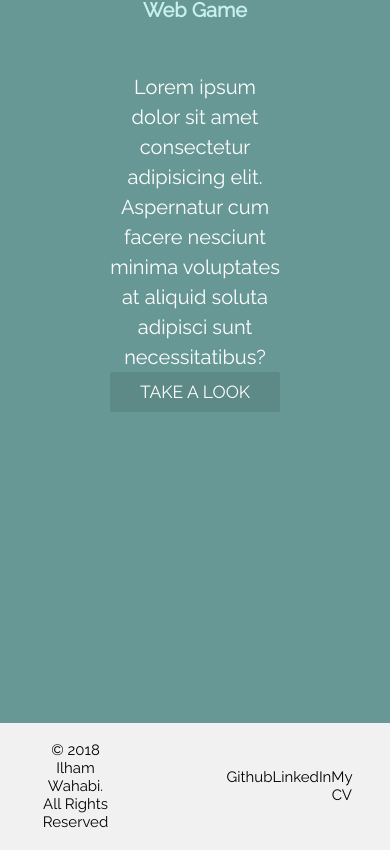
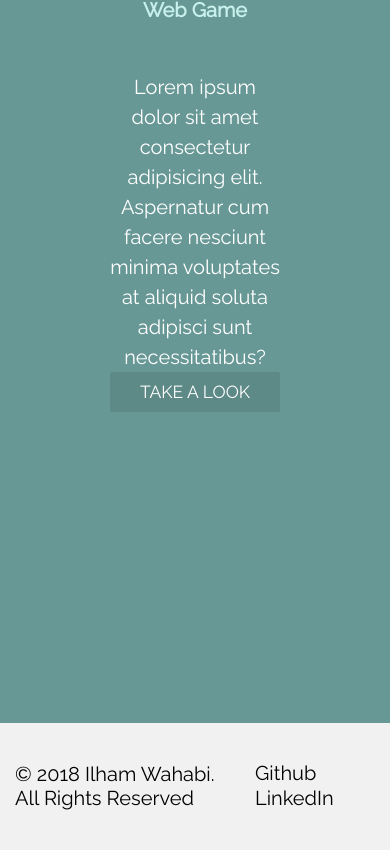
Before and after one commit to ilhamwahabi/portfolio, a React (Create React App) app: page / in a window 390 px wide. Shown: the part 1809-2659 px from the top of the page. Built offline with nearby package versions, Linux system fonts and the light colour scheme.

Commit message:
Responsive footer

```diff
--- a/src/components/Desc/Desc.css
+++ b/src/components/Desc/Desc.css
@@ -20,11 +20,18 @@ section.desc {
 
 @media (max-width: 480px) {
   .desc__title {
-    font-size: 2.5rem;
+    font-size: 3rem;
     margin-bottom: 3rem;
   }
 
   .desc__subtitle {
     width: 75%;
+    font-size: 1.75rem;
   }
 }
+
+@media (max-width: 361px) {
+  .desc__title {
+    font-size: 2.5rem;
+  }
+}
--- a/src/components/Footer/Footer.css
+++ b/src/components/Footer/Footer.css
@@ -1,4 +1,4 @@
-footer.footer {
+.footer {
   min-height: 15vh;
   max-width: 100vw;
   background-color: #F1F1F1;
@@ -13,6 +13,10 @@ footer.footer {
   font-size: 1.5rem;
   text-align: center;
   flex: 2;
+}
+
+.footer__copy br {
+  display: none;
 }
 
 .footer__link {
@@ -46,3 +50,52 @@ footer.footer {
 .divider3 {
   flex: 3;
 }
+
+@media (max-width: 480px) {
+  .footer {
+    padding: 0 1.5rem;
+  }
+
+  .footer__copy {
+    font-size: 2rem;
+    text-align: left;
+    flex: 2;
+  }
+
+  .footer__copy br {
+    display: block;
+  }
+
+  .footer__link {
+    display: flex;
+    flex: 1;
+    flex-direction: column;
+  }
+
+  .footer__link p {
+    text-align: left;
+    font-size: 2rem;
+  }
+
+  .footer__link .footer__link-cv {
+    display: none;
+  }
+
+  .divider3 {
+    flex: none;
+  }
+
+  .divider1 {
+    flex: none;
+  }
+}
+
+@media (max-width: 361px) {
+  .footer__copy {
+    font-size: 1.5rem;
+  }
+
+  .footer__link p {
+    font-size: 1.5rem;
+  }
+}
--- a/src/components/Footer/Footer.js
+++ b/src/components/Footer/Footer.js
@@ -7,12 +7,12 @@ export default class Footer extends React.Component {
     return (
       <footer className="footer">
         <div className="divider1"></div>
-        <p className="footer__copy">&copy; 2018 Ilham Wahabi. All Rights Reserved</p>
+        <p className="footer__copy">&copy; 2018 Ilham Wahabi. <br/> All Rights Reserved</p>
         <div className="divider3"></div>
         <div className="footer__link">
-          <a href="https://github.com/IlhamWahabiGX"><p>Github</p></a>
-          <a href="https://www.linkedin.com/in/ilham-wahabi-aa1479131/"><p>LinkedIn</p></a>
-          <a href="https://drive.google.com/open?id=1m0MwAYj3GLWRCuFUzzAHQqXabSB6cNul"><p>My CV</p></a>
+          <a className="footer__link-github" href="https://github.com/IlhamWahabiGX"><p>Github</p></a>
+          <a className="footer__link-linkedin" href="https://www.linkedin.com/in/ilham-wahabi-aa1479131/"><p>LinkedIn</p></a>
+          <a className="footer__link-cv" href="https://drive.google.com/open?id=1m0MwAYj3GLWRCuFUzzAHQqXabSB6cNul"><p>My CV</p></a>
         </div>
         <div className="divider1"></div>
       </footer>
```
